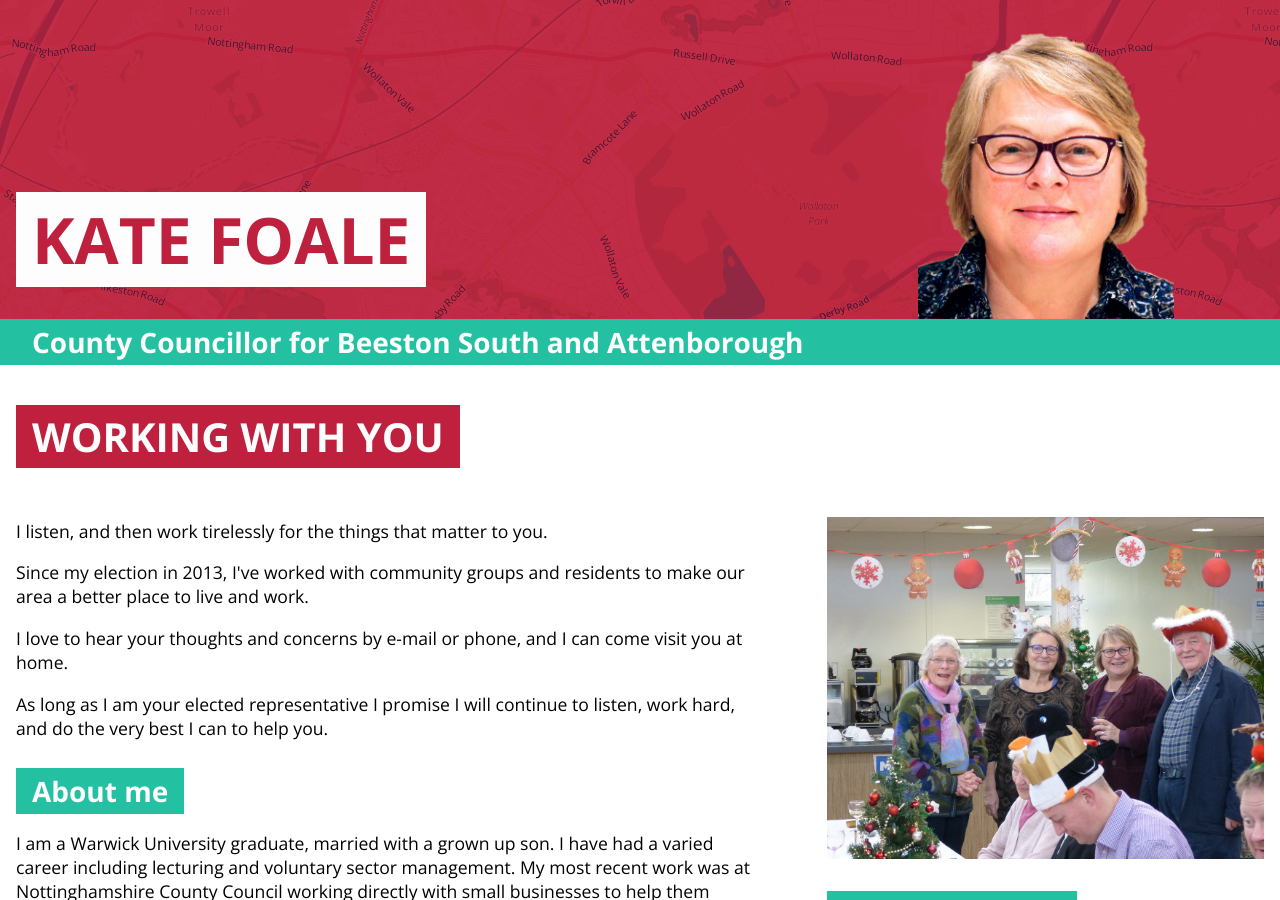
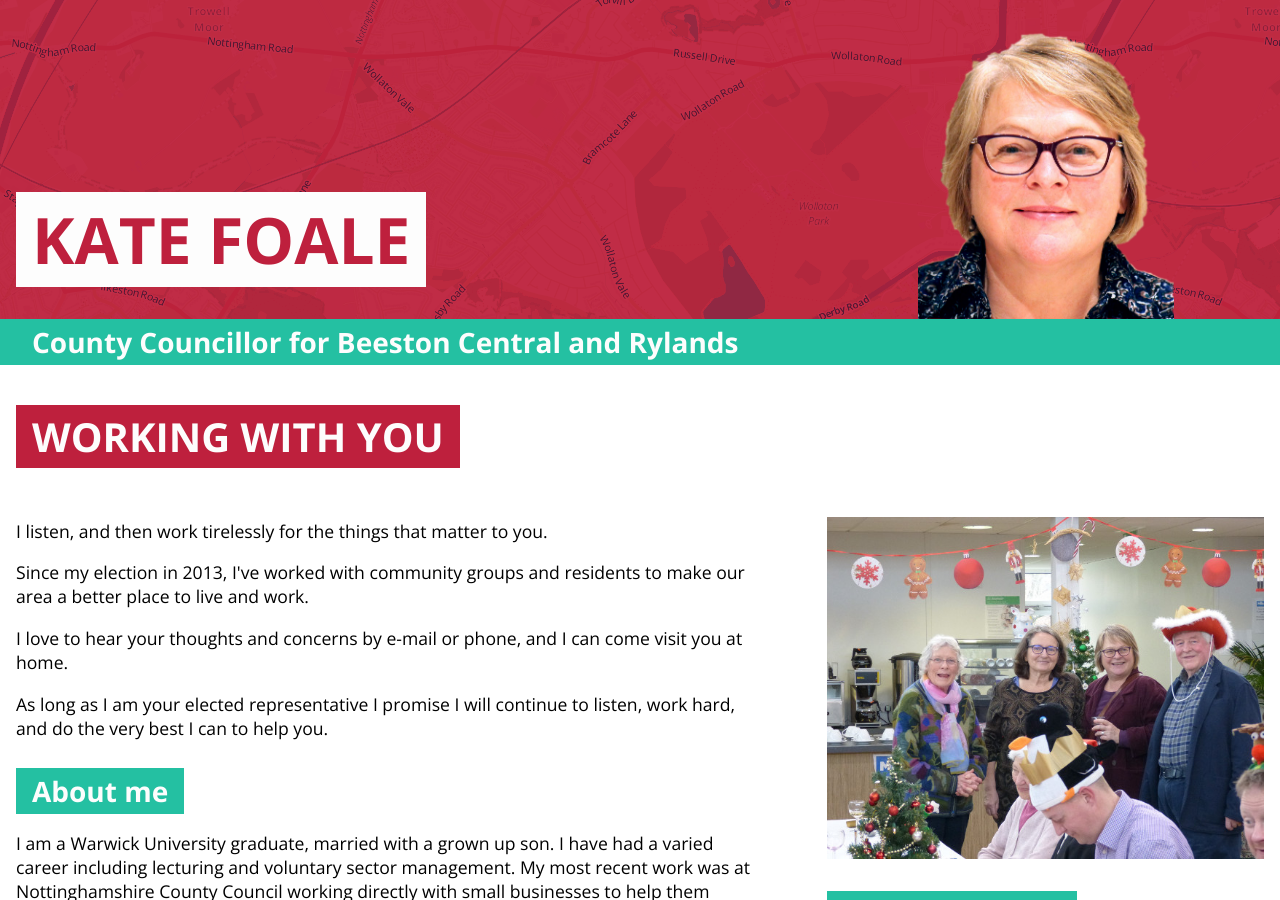
Before and after one commit to kimadactyl/kate-foale, a Jekyll site: the page docs/index.html, which Jekyll copies as it is, in a window 1280 px wide and 900 px high. Built offline with Jekyll 4.4.1, drawn with Linux system fonts in a browser that asks for light colours; comment, search, counter and statistics services are not loaded.

Commit message:
Last og image?

```diff
--- a/_includes/head.html
+++ b/_includes/head.html
@@ -10,10 +10,10 @@
   <link rel="stylesheet" href="{{ "/css/main.css" | relative_url }}">
   <link rel="canonical" href="http://katefoale.net{{ page.url | replace:'index.html','' }}">
 
-  <meta property="og:image" content="http://katefoale.net/images/og3.jpg" />
+  <meta property="og:image" content="http://katefoale.net/images/og4.jpg" />
   <meta property="og:image:type" content="image/jpeg" />
-  <meta property="og:image:width" content="1682" />
-  <meta property="og:image:height" content="832" />
+  <meta property="og:image:width" content="1586" />
+  <meta property="og:image:height" content="834" />
 
   {% if jekyll.environment == 'production' and site.google_analytics %}
   {% include google-analytics.html %}
--- a/_includes/header.html
+++ b/_includes/header.html
@@ -8,6 +8,6 @@
     </div>
   </div>
   <h3>
-    <div class="wrapper">County Councillor for Beeston South and Attenborough</div>
+    <div class="wrapper">County Councillor for Beeston Central and Rylands</div>
   </h3>
 </header>
--- a/docs/feed.xml
+++ b/docs/feed.xml
@@ -1 +1 @@
-<?xml version="1.0" encoding="utf-8"?><feed xmlns="http://www.w3.org/2005/Atom" ><generator uri="http://jekyllrb.com" version="3.4.2">Jekyll</generator><link href="http://localhost:4000/feed.xml" rel="self" type="application/atom+xml" /><link href="http://localhost:4000/" rel="alternate" type="text/html" /><updated>2017-04-07T20:36:35+01:00</updated><id>http://localhost:4000/</id><title type="html">Kate Foale</title><subtitle>Councillor Kate Foale for Beeston Central and Rylands</subtitle></feed>
+<?xml version="1.0" encoding="utf-8"?><feed xmlns="http://www.w3.org/2005/Atom" ><generator uri="http://jekyllrb.com" version="3.4.2">Jekyll</generator><link href="http://localhost:4000/feed.xml" rel="self" type="application/atom+xml" /><link href="http://localhost:4000/" rel="alternate" type="text/html" /><updated>2017-04-07T20:44:59+01:00</updated><id>http://localhost:4000/</id><title type="html">Kate Foale</title><subtitle>Councillor Kate Foale for Beeston Central and Rylands</subtitle></feed>
--- a/docs/index.html
+++ b/docs/index.html
@@ -13,10 +13,10 @@
   <link rel="stylesheet" href="/css/main.css">
   <link rel="canonical" href="http://katefoale.net/">
 
-  <meta property="og:image" content="http://katefoale.net/images/og3.jpg" />
+  <meta property="og:image" content="http://katefoale.net/images/og4.jpg" />
   <meta property="og:image:type" content="image/jpeg" />
-  <meta property="og:image:width" content="1682" />
-  <meta property="og:image:height" content="832" />
+  <meta property="og:image:width" content="1586" />
+  <meta property="og:image:height" content="834" />
 
 
 </head>
@@ -43,7 +43,7 @@
     </div>
   </div>
   <h3>
-    <div class="wrapper">County Councillor for Beeston South and Attenborough</div>
+    <div class="wrapper">County Councillor for Beeston Central and Rylands</div>
   </h3>
 </header>
 
```
Also changed, not shown: docs/images/og4.jpg (added), images/og4.jpg (added).
